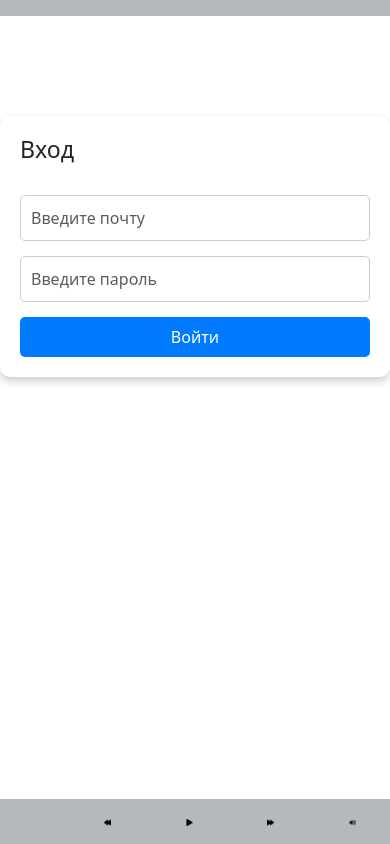
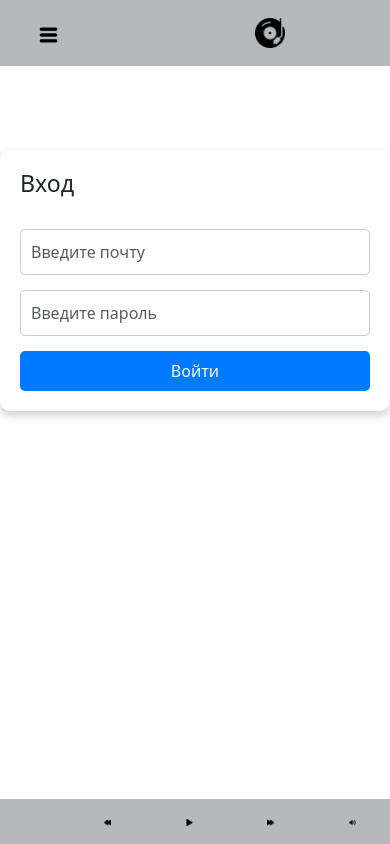
Before and after one commit to KayotPoziloy/thematic_audio_player, a React (Create React App) app in the folder frontend/: page /login in a window 390 px wide. Built offline with nearby package versions, Linux system fonts and the light colour scheme; no server answers.

Commit message:
mobile header fix

```diff
--- a/frontend/src/components/Header.tsx
+++ b/frontend/src/components/Header.tsx
@@ -18,7 +18,7 @@ export default function Header() {
                         <ul className="navbar-nav me-lg-auto">
                             <li className="nav-item"><Dropdown/></li>
                         </ul>
-                        <ul className="navbar-nav">
+                        <ul className="navbar-nav account">
                             {!isAuth ? (
                                 <>
                                     {isAuthPages.includes(location.pathname) ? (
--- a/frontend/src/index.css
+++ b/frontend/src/index.css
@@ -56,3 +56,16 @@ main{
 .right-sided{
   right: 0;
 }
+@media screen and (max-width: 500px){
+  header, .container{
+    height: 50px;
+  }
+  .collapse:not(.show) {
+    display: block !important;
+  }
+  .account{
+    position: absolute;
+    top: 10px;
+    right: 20px;
+  }
+}
```
